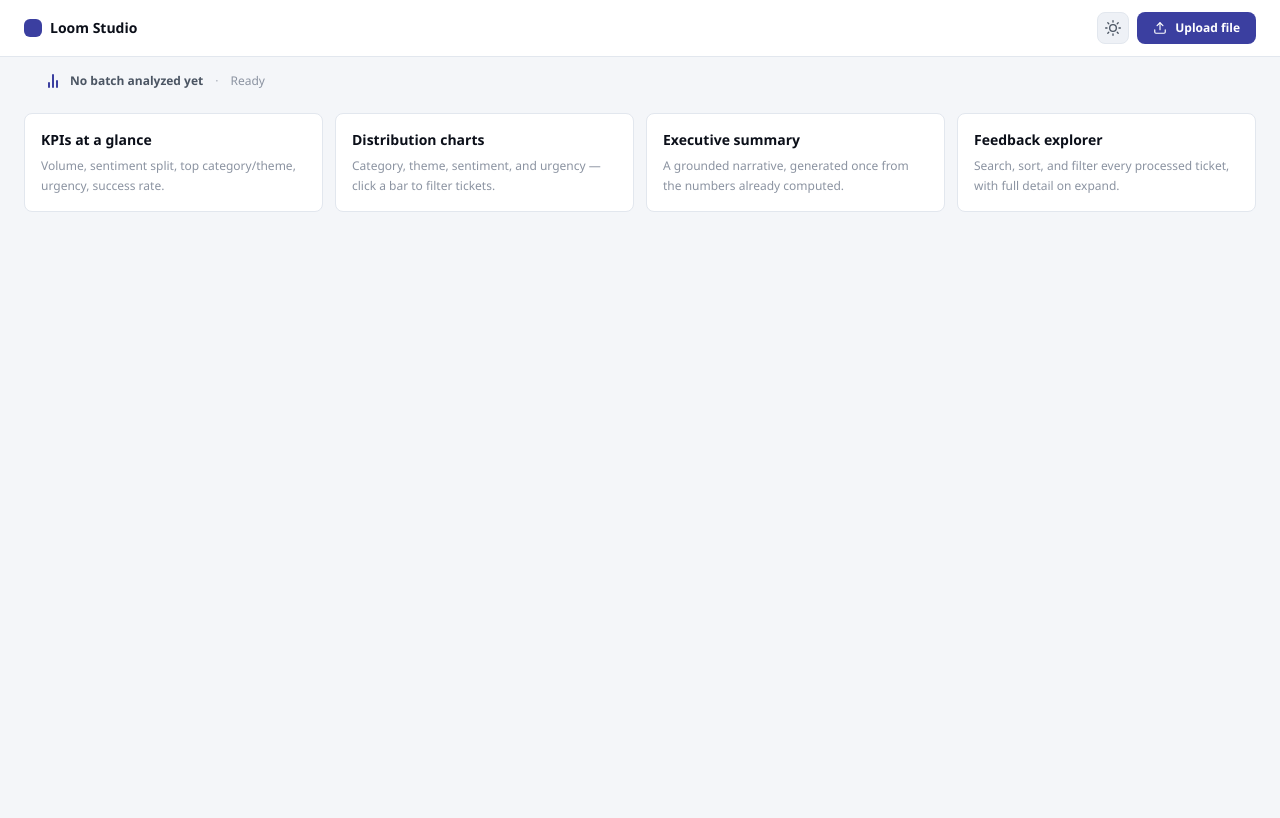
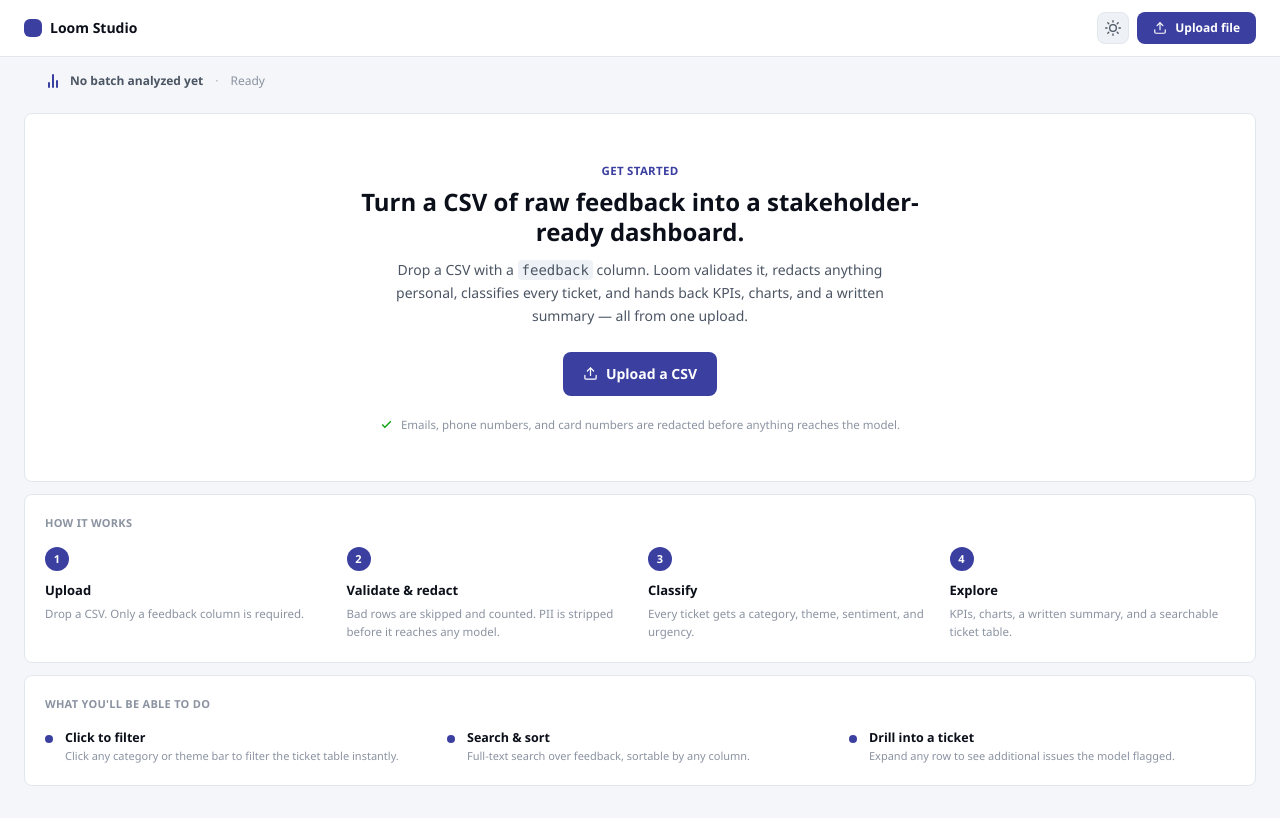
Before and after one commit to VinitP31/Loom-AI-Powered-Customer-Feedback, a React (Vite) app in the folder frontend/: page / in a window 1280 px wide. Built offline with nearby package versions, Linux system fonts and the light colour scheme; no server answers.

Commit message:
feat(frontend): add a real idle-state landing screen

```diff
--- /dev/null
+++ b/frontend/src/components/IdleLanding.tsx
@@ -0,0 +1,100 @@
+/**
+ * The idle (pre-upload) screen. Replaces the old four generic
+ * description cards with: a hero that actually acts (upload), the real
+ * processing pipeline shown as steps (doubling as a data-handling trust
+ * signal), and a "what you can do" capability grid. Same theme/tokens as
+ * the rest of the app — this only fills the idle state with real content
+ * instead of leaving it mostly blank.
+ */
+
+interface IdleLandingProps {
+  onFile: (file: File) => void;
+}
+
+const PIPELINE_STEPS = [
+  { title: "Upload", detail: "Drop a CSV. Only a feedback column is required." },
+  { title: "Validate & redact", detail: "Bad rows are skipped and counted. PII is stripped before it reaches any model." },
+  { title: "Classify", detail: "Every ticket gets a category, theme, sentiment, and urgency." },
+  { title: "Explore", detail: "KPIs, charts, a written summary, and a searchable ticket table." },
+];
+
+const CAPABILITIES = [
+  { title: "Click to filter", detail: "Click any category or theme bar to filter the ticket table instantly." },
+  { title: "Search & sort", detail: "Full-text search over feedback, sortable by any column." },
+  { title: "Drill into a ticket", detail: "Expand any row to see additional issues the model flagged." },
+];
+
+export default function IdleLanding({ onFile }: IdleLandingProps) {
+  return (
+    <div className="mt-2 flex flex-col gap-3">
+      {/* Hero — orientation and a real action, not just a headline */}
+      <div className="flex flex-col items-center rounded-lg border border-hairline bg-surface px-6 py-12 text-center">
+        <p className="mb-2 text-[11.5px] font-bold uppercase tracking-wide text-accent">Get started</p>
+        <h2 className="mb-3 max-w-xl text-2xl font-bold leading-tight text-ink">
+          Turn a CSV of raw feedback into a stakeholder-ready dashboard.
+        </h2>
+        <p className="mb-6 max-w-lg text-sm leading-relaxed text-ink-2">
+          Drop a CSV with a <code className="rounded bg-surface-2 px-1 py-0.5">feedback</code> column. Loom
+          validates it, redacts anything personal, classifies every ticket, and hands back KPIs, charts, and a
+          written summary — all from one upload.
+        </p>
+        <label className="mb-5 flex cursor-pointer items-center gap-2 rounded-lg bg-accent px-5 py-3 text-sm font-semibold text-accent-ink hover:brightness-110">
+          <svg width="15" height="15" viewBox="0 0 24 24" fill="none" stroke="currentColor" strokeWidth="2" strokeLinecap="round" strokeLinejoin="round">
+            <path d="M21 15v4a2 2 0 0 1-2 2H5a2 2 0 0 1-2-2v-4" />
+            <polyline points="17 8 12 3 7 8" />
+            <line x1="12" y1="3" x2="12" y2="15" />
+          </svg>
+          Upload a CSV
+          <input
+            type="file"
+            accept=".csv"
+            className="sr-only"
+            onChange={(e) => {
+              const file = e.target.files?.[0];
+              if (file) onFile(file);
+              e.target.value = "";
+            }}
+          />
+        </label>
+        <div className="flex items-center gap-2 text-[11.5px] text-ink-muted">
+          <svg width="13" height="13" viewBox="0 0 24 24" fill="none" stroke="currentColor" strokeWidth="2.5" className="shrink-0 text-good">
+            <path d="M20 6 9 17l-5-5" />
+          </svg>
+          Emails, phone numbers, and card numbers are redacted before anything reaches the model.
+        </div>
+      </div>
+
+      {/* How it works — the real pipeline, made visible */}
+      <div className="rounded-lg border border-hairline bg-surface p-5">
+        <p className="mb-4 text-[11px] font-bold uppercase tracking-wide text-ink-muted">How it works</p>
+        <div className="grid grid-cols-1 gap-4 sm:grid-cols-2 lg:grid-cols-4">
+          {PIPELINE_STEPS.map((step, i) => (
+            <div key={step.title}>
+              <div className="mb-2.5 flex h-6 w-6 items-center justify-center rounded-full bg-accent text-[11px] font-bold text-accent-ink">
+                {i + 1}
+              </div>
+              <p className="mb-1 text-[13px] font-semibold text-ink">{step.title}</p>
+              <p className="text-[11.5px] leading-relaxed text-ink-muted">{step.detail}</p>
+            </div>
+          ))}
+        </div>
+      </div>
+
+      {/* Capabilities — outcome, not process */}
+      <div className="rounded-lg border border-hairline bg-surface p-5">
+        <p className="mb-4 text-[11px] font-bold uppercase tracking-wide text-ink-muted">What you'll be able to do</p>
+        <div className="grid grid-cols-1 gap-4 sm:grid-cols-3">
+          {CAPABILITIES.map((c) => (
+            <div key={c.title} className="flex items-start gap-3">
+              <span className="mt-1.5 h-2 w-2 shrink-0 rounded-full bg-accent" aria-hidden="true" />
+              <div>
+                <p className="text-[12.5px] font-semibold text-ink">{c.title}</p>
+                <p className="text-[11px] leading-relaxed text-ink-muted">{c.detail}</p>
+              </div>
+            </div>
+          ))}
+        </div>
+      </div>
+    </div>
+  );
+}
--- a/frontend/src/pages/DashboardPage.tsx
+++ b/frontend/src/pages/DashboardPage.tsx
@@ -2,6 +2,7 @@
 import { useAnalyze } from "../hooks/useAnalyze";
 import Nav from "../components/Nav";
 import AmbientStatus from "../components/AmbientStatus";
+import IdleLanding from "../components/IdleLanding";
 import ValidationBanner from "../components/ValidationBanner";
 import KpiCards from "../components/KpiCards";
 import CategoryDistributionChart from "../components/charts/CategoryDistributionChart";
@@ -11,13 +12,6 @@
 import SummaryPanel from "../components/SummaryPanel";
 import FeedbackExplorer from "../components/FeedbackExplorer";
 import type { Category, Theme } from "../types/taxonomy";
-
-const FEATURE_HIGHLIGHTS = [
-  { title: "KPIs at a glance", detail: "Volume, sentiment split, top category/theme, urgency, success rate." },
-  { title: "Distribution charts", detail: "Category, theme, sentiment, and urgency — click a bar to filter tickets." },
-  { title: "Executive summary", detail: "A grounded narrative, generated once from the numbers already computed." },
-  { title: "Feedback explorer", detail: "Search, sort, and filter every processed ticket, with full detail on expand." },
-];
 
 export default function DashboardPage() {
   const { status, data, error, fileName, analyze } = useAnalyze();
@@ -63,16 +57,7 @@
           </div>
         )}
 
-        {status === "idle" && (
-          <div className="mt-2 grid grid-cols-1 gap-3 sm:grid-cols-2 lg:grid-cols-4">
-            {FEATURE_HIGHLIGHTS.map((f) => (
-              <div key={f.title} className="rounded-lg border border-hairline bg-surface p-4">
-                <p className="text-sm font-semibold text-ink">{f.title}</p>
-                <p className="mt-1.5 text-xs leading-relaxed text-ink-muted">{f.detail}</p>
-              </div>
-            ))}
-          </div>
-        )}
+        {status === "idle" && <IdleLanding onFile={handleFile} />}
 
         {status === "success" && data && (
           <div className="flex flex-col gap-3">
```
Also changed, not shown: 1 other file (tests, documents, lock files or other folders).
